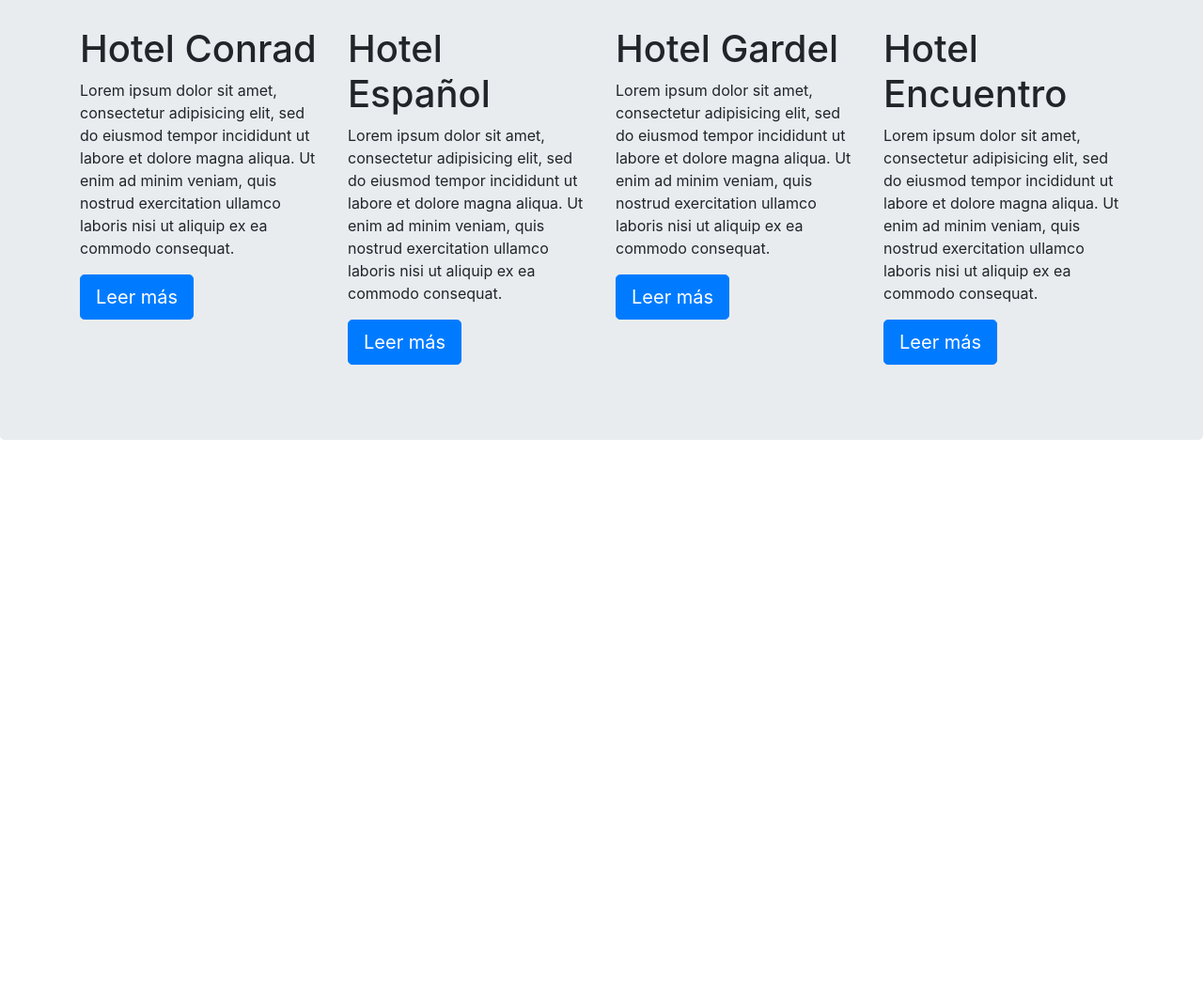
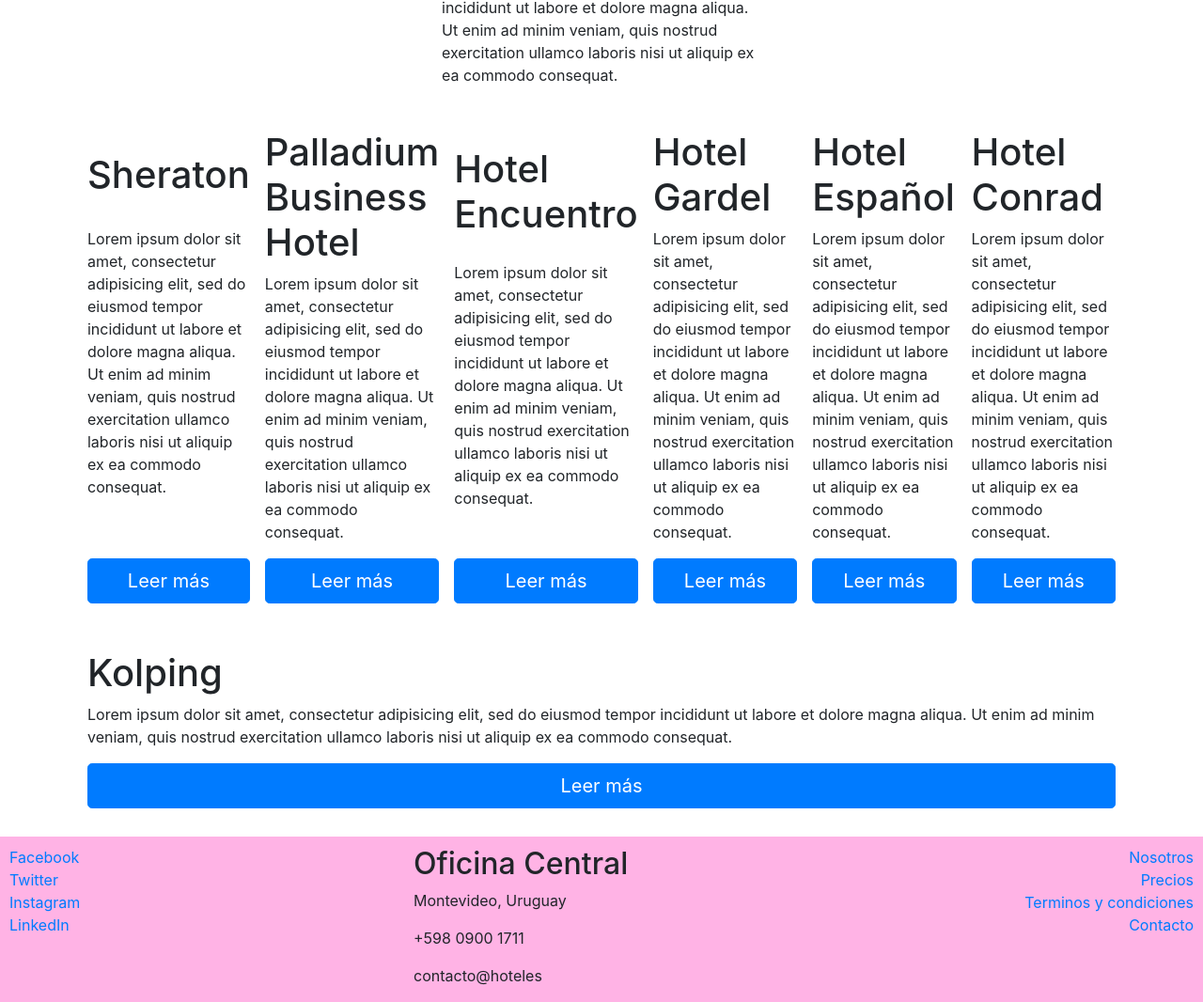
Before and after one commit to DanaKristhel/Proyecto-en-bootstrap, a website: page index.html in a window 1280 px wide. Shown: the part 436-1502 px from the top of the page at 94% size. Before the commit the page ends 936 px from the top, so only its background shows below. Drawn offline with nearby package versions, Linux system fonts and the light colour scheme.

Commit message:
css folder

```diff
--- /dev/null
+++ b/css/main.css
@@ -0,0 +1,27 @@
+.jumbotron {
+    background-color: #ffd0b3;
+    color: black;
+}
+/* .btn {
+    background-color: #ffd0b3;
+    color: black;
+
+}*/
+.footer {
+    padding: 10px 10px 0 10px;
+    background-color: #FFB3E5;
+    margin-bottom: 0px;
+    margin-top: 10px;
+}
+.card-hotel{
+    margin-top: 10px;
+    flex: 1 150px;
+    padding: 4px 8px 4px 8px
+   /*d-flex;
+   flex-column;
+   justify-space-content-between;*/
+}
+.btn-reserva {
+    width: 100%;
+
+}
--- a/index.html
+++ b/index.html
@@ -7,6 +7,8 @@
 
     <!-- Bootstrap CSS -->
     <link rel="stylesheet" href="node_modules/bootstrap/dist/css/bootstrap.min.css">
+    <link rel="stylesheet" href="css/main.css">
+
 
     <title>Hello!</title>
   </head>
@@ -15,9 +17,9 @@
 
     <!-- jumbotron -->
 
-    <div class="jumbotron"> <h1>Hoteles</h1>
+    <div class="jumbotron"> <h1>Hoteles</h1></div>
         <div class="container">
-            <div class="row">
+            <div class="d-flex">
                 <div class="col- col-md-4 col-sm-6">
           <p> <h1>Como reservar</h1>
             Lorem ipsum dolor sit amet, consectetur adipisicing elit, sed do eiusmod
@@ -34,34 +36,79 @@
           tempor incididunt ut labore et dolore magna aliqua. Ut enim ad minim veniam, quis nostrud exercitation ullamco laboris nisi ut aliquip ex ea commodo consequat.</p>
                 </div>
             </div>
-        <div class="row">
-        <div class="col- col-md-3 col-sm-6">
+
+
+        <div class="d-flex flex-wrap flex-row-reverse">
+        <div class="card-hotel d-flex flex-column justify-content-between">
             <p> <h1>Hotel Conrad</h1>
               Lorem ipsum dolor sit amet, consectetur adipisicing elit, sed do eiusmod
             tempor incididunt ut labore et dolore magna aliqua. Ut enim ad minim veniam, quis nostrud exercitation ullamco laboris nisi ut aliquip ex ea commodo consequat.</p>
-            <p><a class="btn btn-primary btn-lg" role="button">Leer más</a></p>
+            <p><a class="btn btn-primary btn-lg btn-reserva" role="button">Leer más</a></p>
                   </div>
-            <div class="col- col-md-3 col-sm-6">
+            <div class="card-hotel d-flex flex-column justify-content-between">
             <p> <h1>Hotel Español</h1>
              Lorem ipsum dolor sit amet, consectetur adipisicing elit, sed do eiusmod
              tempor incididunt ut labore et dolore magna aliqua. Ut enim ad minim veniam, quis nostrud exercitation ullamco laboris nisi ut aliquip ex ea commodo consequat.</p>
-              <p><a class="btn btn-primary btn-lg" role="button">Leer más</a></p>
+              <p><a class="btn btn-primary btn-lg btn-reserva" role="button">Leer más</a></p>
              </div>
-             <div class="col- col-md-3 col-sm-6">
+             <div class="card-hotel d-flex flex-column justify-content-between">
              <p> <h1>Hotel Gardel</h1>
               Lorem ipsum dolor sit amet, consectetur adipisicing elit, sed do eiusmod
               tempor incididunt ut labore et dolore magna aliqua. Ut enim ad minim veniam, quis nostrud exercitation ullamco laboris nisi ut aliquip ex ea commodo consequat.</p>
-              <p><a class="btn btn-primary btn-lg" role="button">Leer más</a></p>
+              <p><a class="btn btn-primary btn-lg btn-reserva" role="button">Leer más</a></p>
               </div>
-              <div class="col- col-md-3 col-sm-6">
+              <div class="card-hotel d-flex flex-column justify-content-between">
               <p> <h1>Hotel Encuentro</h1>
               Lorem ipsum dolor sit amet, consectetur adipisicing elit, sed do eiusmod
               tempor incididunt ut labore et dolore magna aliqua. Ut enim ad minim veniam, quis nostrud exercitation ullamco laboris nisi ut aliquip ex ea commodo consequat.</p>
-              <p><a class="btn btn-primary btn-lg" role="button">Leer más</a></p>
+              <p><a class="btn btn-primary btn-lg btn-reserva" role="button">Leer más</a></p>
               </div>
+              <div class="card-hotel d-flex flex-column justify-content-between">
+                <p> <h1>Palladium Business Hotel</h1>
+                  Lorem ipsum dolor sit amet, consectetur adipisicing elit, sed do eiusmod
+                tempor incididunt ut labore et dolore magna aliqua. Ut enim ad minim veniam, quis nostrud exercitation ullamco laboris nisi ut aliquip ex ea commodo consequat.</p>
+                <p><a class="btn btn-primary btn-lg btn-reserva" role="button">Leer más</a></p>
+                      </div>
+                <div class="card-hotel d-flex flex-column justify-content-between">
+                <p> <h1>Sheraton</h1>
+                 Lorem ipsum dolor sit amet, consectetur adipisicing elit, sed do eiusmod
+                 tempor incididunt ut labore et dolore magna aliqua. Ut enim ad minim veniam, quis nostrud exercitation ullamco laboris nisi ut aliquip ex ea commodo consequat.</p>
+                  <p><a class="btn btn-primary btn-lg btn-reserva" role="button">Leer más</a></p>
+                 </div>
+                 <div class="card-hotel d-flex flex-column justify-content-between">
+                 <p> <h1>Kolping</h1>
+                  Lorem ipsum dolor sit amet, consectetur adipisicing elit, sed do eiusmod
+                  tempor incididunt ut labore et dolore magna aliqua. Ut enim ad minim veniam, quis nostrud exercitation ullamco laboris nisi ut aliquip ex ea commodo consequat.</p>
+                  <p><a class="btn btn-primary btn-lg btn-reserva" role="button">Leer más</a></p>
+                  </div>
+
             </div>
-    </div>
         </div>
+        <footer class="footer">
+            <div class="row">
+            <div class="col-sm-4 d-flex flex-column">
+                <a href="https://www.facebook.com">Facebook</a>
+                <a href="https://www.twitter.com">Twitter</a>
+                <a href="https://www.instagram.com">Instagram</a>
+                <a href="https://www.linkedin.com">LinkedIn</a>
+            </div>
+            <div class="col-sm-4">
+                <address>
+                    <h2>Oficina Central</h2>
+                    <p>Montevideo, Uruguay</p>
+                    <p>+598 0900 1711</p>
+                    <p>contacto@hoteles</p>
+
+                </address>
+            </div>
+            <div class="col-sm-4 d-flex flex-column align-items-end">
+                <a href="https://">Nosotros</a>
+                <a href="https://">Precios</a>
+                <a href="https://">Terminos y condiciones</a>
+                <a href="https://">Contacto</a>
+            </div>
+        </div>
+        </footer>
 <!-- jquery, popper, bootstrap -->
     <script src="node_modules/jquery/dist/jquery.min.js"></script>
     <script src="node_modules/popper.js/dist/popper.min.js"></script>
```
